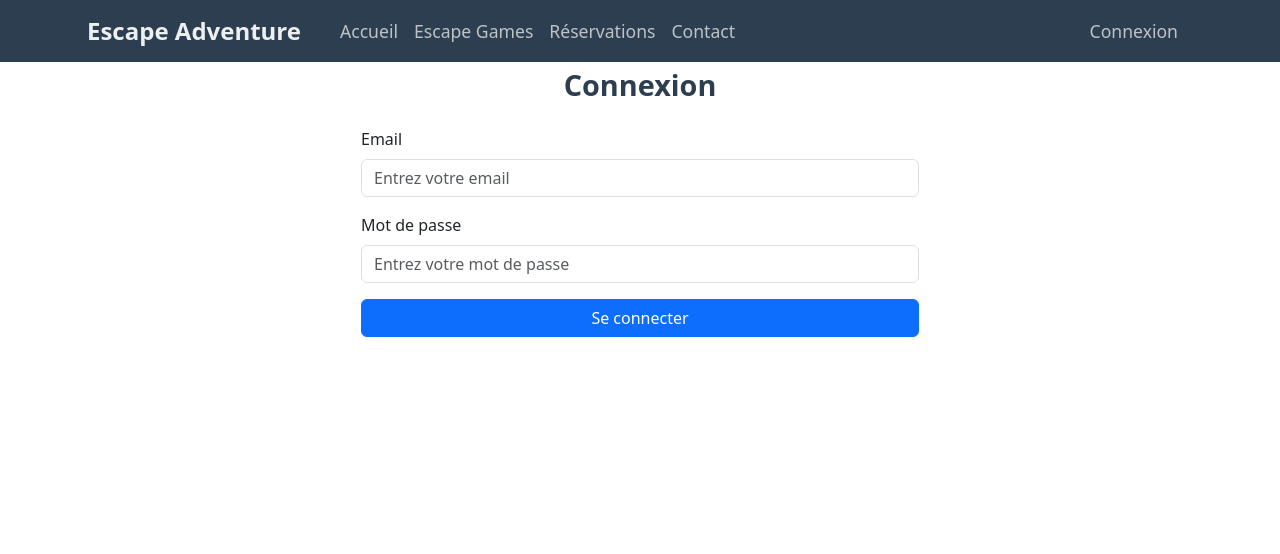
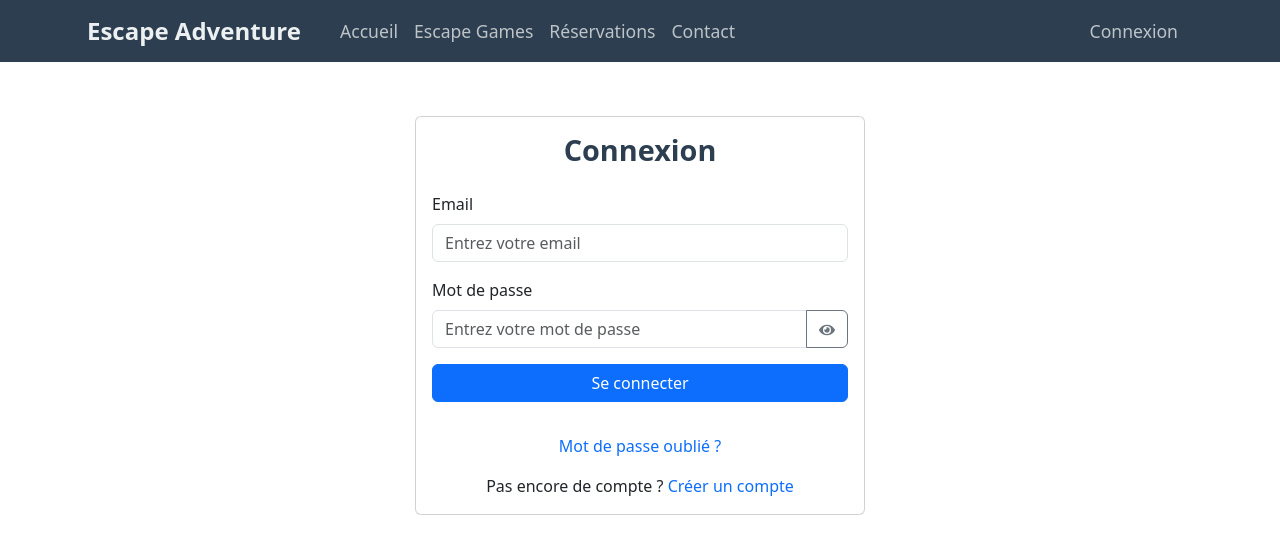
Before and after one commit to lauragwch/escape-game-front, a React (Vite) app: page /login in a window 1280 px wide. Shown: the top 554 px of the page. Built offline with nearby package versions, Linux system fonts and the light colour scheme.

Commit message:
amelioration de la page login et de la page de profil

```diff
--- a/package.json
+++ b/package.json
@@ -16,6 +16,7 @@
     "react-bootstrap": "^2.10.9",
     "react-datepicker": "^8.3.0",
     "react-dom": "^19.0.0",
+    "react-icons": "^5.5.0",
     "react-router-dom": "^7.4.1"
   },
   "devDependencies": {
--- a/src/Pages/LoginPage.jsx
+++ b/src/Pages/LoginPage.jsx
@@ -1,12 +1,15 @@
 import React, { useState } from 'react';
 import axios from 'axios';
-import { useNavigate } from 'react-router-dom';
+import { useNavigate, Link } from 'react-router-dom';
+import { Form, Button, Container, Card, InputGroup, Alert } from 'react-bootstrap';
+import { FaEye, FaEyeSlash } from 'react-icons/fa';
 import 'bootstrap/dist/css/bootstrap.min.css';
 
 const LoginPage = () => {
   const [email, setEmail] = useState('');
   const [mot_de_passe, setMotDePasse] = useState('');
   const [error, setError] = useState(null);
+  const [showPassword, setShowPassword] = useState(false);
   const navigate = useNavigate();
 
   const handleLogin = async (e) => {
@@ -28,35 +31,66 @@ const LoginPage = () => {
   };
 
   return (
-    <div className="container mt-5">
+    <Container className="mt-5 pt-5">
+      <div className="d-flex justify-content-center">
+        <Card style={{ width: '450px' }}>
+          <Card.Body>
             <h2 className="text-center mb-4">Connexion</h2>
-      <form onSubmit={handleLogin} className="w-50 mx-auto">
-        <div className="mb-3">
-          <label className="form-label">Email</label>
-          <input
+
+            {error && <Alert variant="danger">{error}</Alert>}
+
+            <Form onSubmit={handleLogin}>
+              <Form.Group className="mb-3">
+                <Form.Label>Email</Form.Label>
+                <Form.Control
                   type="email"
-            className="form-control"
                   placeholder="Entrez votre email"
                   value={email}
                   onChange={(e) => setEmail(e.target.value)}
                   required
                 />
-        </div>
-        <div className="mb-3">
-          <label className="form-label">Mot de passe</label>
-          <input
-            type="password"
-            className="form-control"
+              </Form.Group>
+
+              <Form.Group className="mb-3">
+                <Form.Label>Mot de passe</Form.Label>
+                <InputGroup>
+                  <Form.Control
+                    type={showPassword ? "text" : "password"}
                     placeholder="Entrez votre mot de passe"
                     value={mot_de_passe}
                     onChange={(e) => setMotDePasse(e.target.value)}
                     required
                   />
+                  <Button
+                    variant="outline-secondary"
+                    onClick={() => setShowPassword(!showPassword)}
+                  >
+                    {showPassword ? <FaEyeSlash /> : <FaEye />}
+                  </Button>
+                </InputGroup>
+              </Form.Group>
+
+              <Button variant="primary" type="submit" className="w-100 mb-3">
+                Se connecter
+              </Button>
+
+              <div className="text-center mt-3">
+                <Link to="/mot-de-passe-oublie" className="text-decoration-none">
+                  Mot de passe oublié ?
+                </Link>
                 </div>
-        <button type="submit" className="btn btn-primary w-100">Se connecter</button>
-        {error && <p className="text-danger mt-3 text-center">{error}</p>}
-      </form>
+
+              <div className="text-center mt-3">
+                <span>Pas encore de compte ? </span>
+                <Link to="/inscription" className="text-decoration-none">
+                  Créer un compte
+                </Link>
               </div>
+            </Form>
+          </Card.Body>
+        </Card>
+      </div>
+    </Container>
   );
 };
 
--- a/src/Pages/ProfilPage.jsx
+++ b/src/Pages/ProfilPage.jsx
@@ -1,7 +1,9 @@
 import React, { useState, useEffect } from 'react';
-import { Container, Card, Form, Button, Row, Col, Alert } from 'react-bootstrap';
+import { Container, Card, Form, Button, Row, Col, Alert, InputGroup } from 'react-bootstrap';
 import axios from 'axios';
 import NavBar from '../Components/NavBar';
+import { FaEye, FaEyeSlash } from 'react-icons/fa';
+
 
 const ProfilPage = () => {
   const token = localStorage.getItem('token');
@@ -20,6 +22,11 @@ const ProfilPage = () => {
     confirmPassword: ''
   });
 
+  // États pour contrôler la visibilité des mots de passe
+  const [showCurrentPassword, setShowCurrentPassword] = useState(false);
+  const [showNewPassword, setShowNewPassword] = useState(false);
+  const [showConfirmPassword, setShowConfirmPassword] = useState(false);
+
   const [message, setMessage] = useState({ type: '', text: '' });
   const [passwordMessage, setPasswordMessage] = useState({ type: '', text: '' });
   const [loading, setLoading] = useState(true);
@@ -31,10 +38,12 @@ const ProfilPage = () => {
     }
 
     const fetchUserData = async () => {
+      console.log(`Récupération des informations pour l'utilisateur ID: ${userId}`);
       try {
         const response = await axios.get(`http://localhost:3000/api/clients/${userId}`, {
           headers: { Authorization: `Bearer ${token}` }
         });
+
         setUser({
           email: response.data.email || '',
           name: response.data.name || '',
@@ -43,11 +52,23 @@ const ProfilPage = () => {
         });
         setLoading(false);
       } catch (error) {
+        console.error('Erreur complète:', error);
+
+        const errorMessage = error.response?.data?.message ||
+        error.response?.data?.error ||
+        error.message ||
+        'Erreur inconnue';
+
         setMessage({
           type: 'danger',
           text: 'Erreur lors du chargement des informations: ' + (error.response?.data?.message || error.message)
         });
         setLoading(false);
+        if (error.response?.status === 401 || error.response?.status === 403) {
+          localStorage.removeItem('token');
+          localStorage.removeItem('userId');
+          window.location.href = '/login';
+        }
       }
     };
 
@@ -57,7 +78,12 @@ const ProfilPage = () => {
   const handleProfileUpdate = async (e) => {
     e.preventDefault();
     try {
-      await axios.put(`http://localhost:3000/api/clients/${userId}`, user, {
+      await axios.put(`http://localhost:3000/api/clients/${userId}`, {
+        name: user.name,
+        firstName: user.firstName,
+        email: user.email,
+        phoneNumber: user.phoneNumber
+      }, {
         headers: { Authorization: `Bearer ${token}` }
       });
       setMessage({ type: 'success', text: 'Profil mis à jour avec succès!' });
@@ -180,32 +206,56 @@ const ProfilPage = () => {
                 <Form onSubmit={handlePasswordChange}>
                   <Form.Group className="mb-3">
                     <Form.Label>Mot de passe actuel</Form.Label>
+                    <InputGroup>
                     <Form.Control
-                      type="password"
+                      type={showCurrentPassword ? "text" : "password"}
                       value={passwordData.currentPassword}
                       onChange={(e) => setPasswordData({...passwordData, currentPassword: e.target.value})}
                       required
                     />
+                    <Button
+                        variant="outline-secondary"
+                        onClick={() => setShowCurrentPassword(!showCurrentPassword)}
+                      >
+                        {showCurrentPassword ? <FaEyeSlash /> : <FaEye />}
+                      </Button>
+                    </InputGroup>
                   </Form.Group>
 
                   <Form.Group className="mb-3">
                     <Form.Label>Nouveau mot de passe</Form.Label>
+                    <InputGroup>
                     <Form.Control
-                      type="password"
+                      type={showNewPassword ? "text" : "password"}
                       value={passwordData.newPassword}
                       onChange={(e) => setPasswordData({...passwordData, newPassword: e.target.value})}
                       required
                     />
+                    <Button
+                        variant="outline-secondary"
+                        onClick={() => setShowNewPassword(!showNewPassword)}
+                      >
+                        {showNewPassword ? <FaEyeSlash /> : <FaEye />}
+                      </Button>
+                    </InputGroup>
                   </Form.Group>
 
                   <Form.Group className="mb-3">
                     <Form.Label>Confirmer le mot de passe</Form.Label>
+                    <InputGroup>
                     <Form.Control
-                      type="password"
+                      type={showConfirmPassword ? "text" : "password"}
                       value={passwordData.confirmPassword}
                       onChange={(e) => setPasswordData({...passwordData, confirmPassword: e.target.value})}
                       required
                     />
+                    <Button
+                        variant="outline-secondary"
+                        onClick={() => setShowConfirmPassword(!showConfirmPassword)}
+                      >
+                        {showConfirmPassword ? <FaEyeSlash /> : <FaEye />}
+                      </Button>
+                    </InputGroup>
                   </Form.Group>
 
                   <Button variant="primary" type="submit" className="w-100">
```
Also changed, not shown: 1 other file (tests, documents, lock files or other folders). Lines whose indentation alone changed are shown as unchanged.
